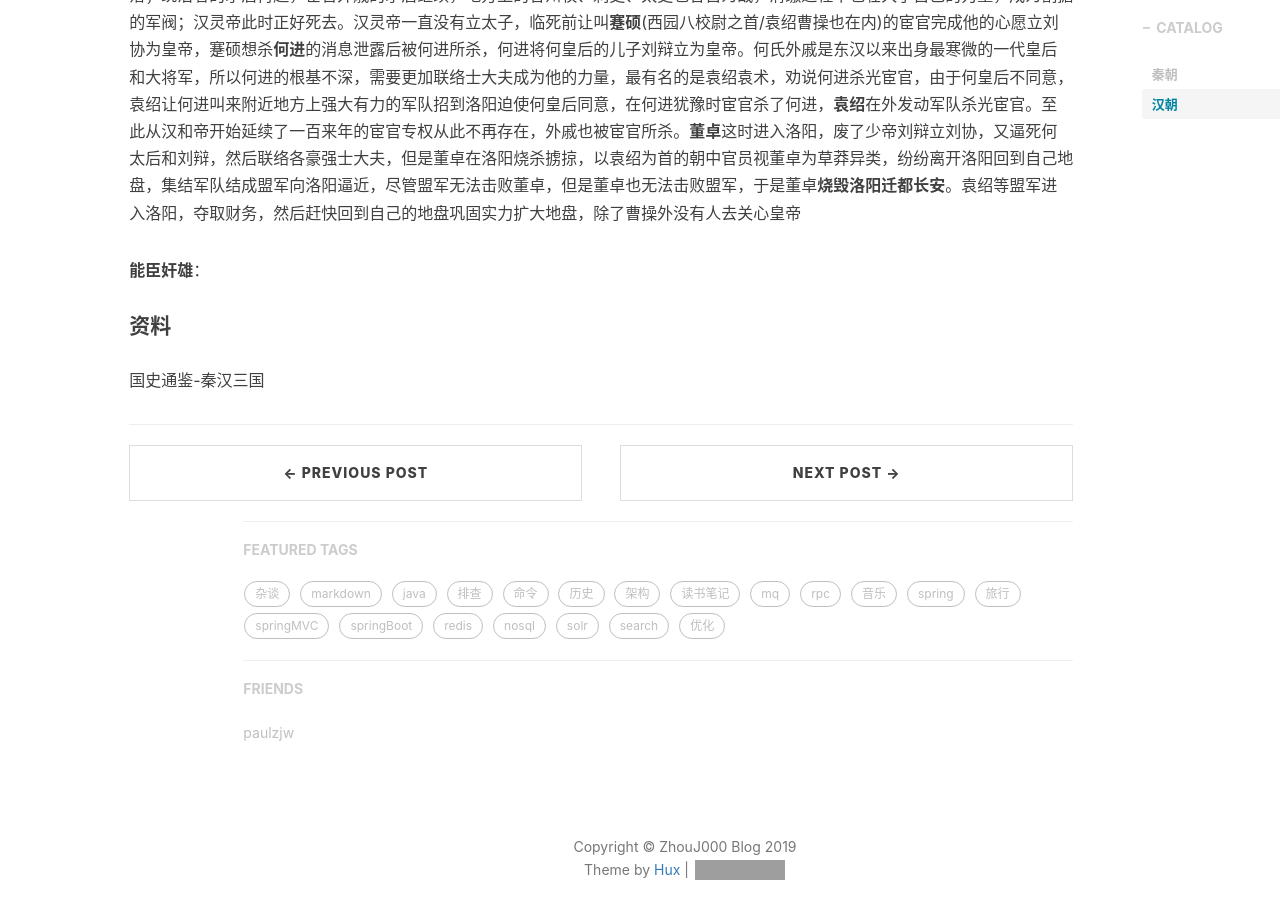
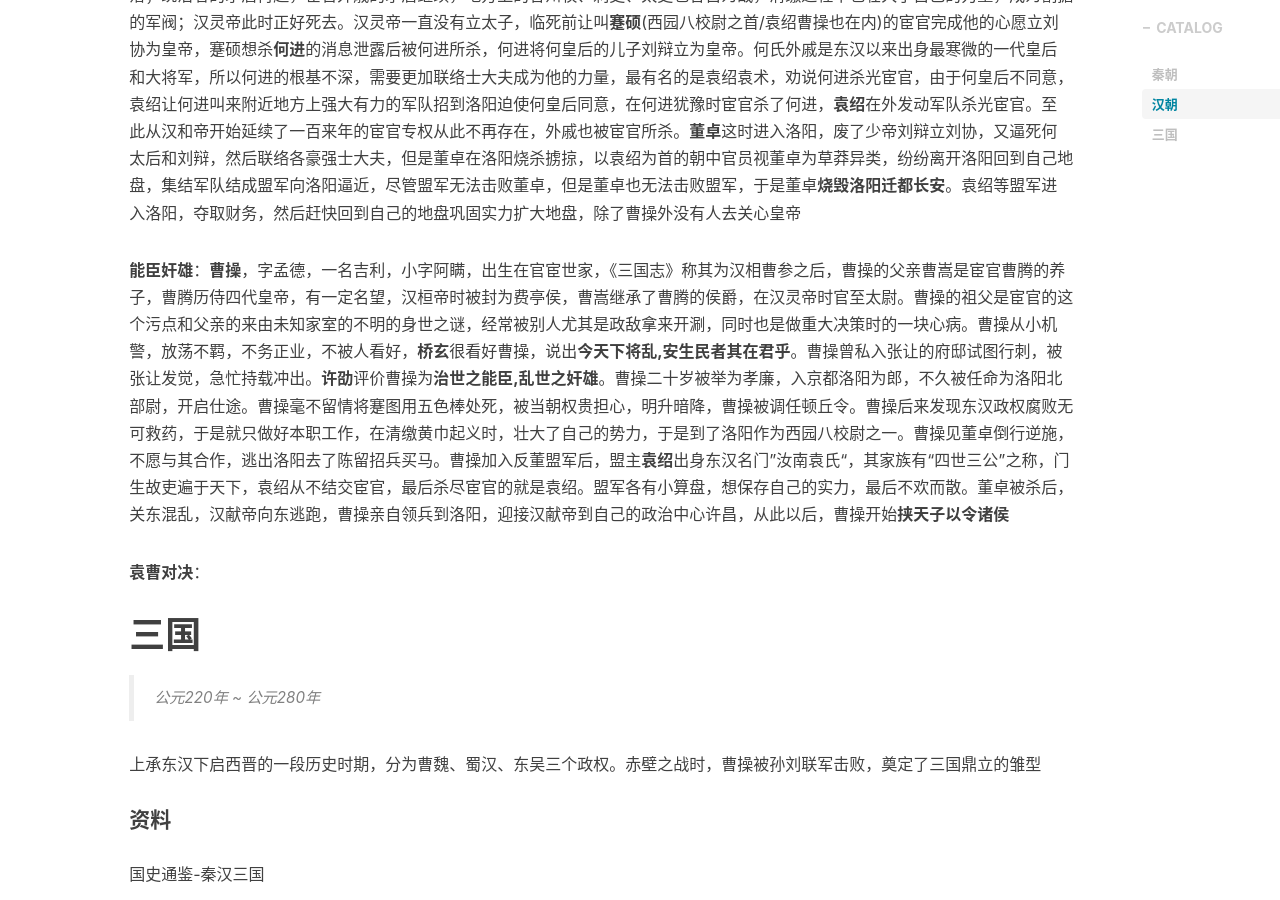
Before and after one commit to zhouj000/zhouj000.github.io, a Jekyll site: the page built from _posts/2018/2018-10-27-about-huaxia-history2.markdown, in a window 1280 px wide and 900 px high, scrolled down 5691 px. Built offline with Jekyll 4.4.1, drawn with Linux system fonts in a browser that asks for light colours; nearby versions of some CDN libraries; comment, search, counter and statistics services are not loaded; grey boxes are pictures that could not be loaded.

Commit message:
new blog

```diff
--- a/_posts/2000-01-01-sticky.markdown
+++ b/_posts/2000-01-01-sticky.markdown
@@ -45,6 +45,7 @@ catalog: true
 [Java性能优化01-程序优化](https://zhouj000.github.io/2019/01/06/java-optimize-01/)
 [Java性能优化02-并行优化](https://zhouj000.github.io/2019/01/08/java-optimize-02/)
 [Java性能优化03-JVM调优](https://zhouj000.github.io/2019/01/10/java-optimize-03/)
+[Java性能优化04-调优工具](https://zhouj000.github.io/2019/01/11/java-optimize-04/)
 
 ### >> 线上问题分析
 
--- a/_posts/2018/2018-10-27-about-huaxia-history2.markdown
+++ b/_posts/2018/2018-10-27-about-huaxia-history2.markdown
@@ -67,7 +67,9 @@ PS、从汉武帝开始罢黜百家，独尊儒术(**董仲舒天人三策**)，
 
 **凄惨谢幕**：**宫崇**，太平清领书(干吉或称于吉所得)，向朝廷进献。此书一方面是阴阳五行家的图论，另一部分是道家的语录。朝廷接受下来后禁止在社会流行。书的一部分内容以太平经的名义继续在社会流行。**张角**，大贤良师，与弟子和教众形成一种松散的社会组织，张角就是他们的精神领袖。张角的太平道越来越大，共设三十六方，由于当时社会腐败，政治黑暗，民不聊生，所以张角就顺势而起，提出了**"苍天已死，黄天当立，岁在甲子，天下大吉"**的口号，自称“天公将军”，事情败露后提前起兵，发动了**黄巾起义**(程胜吴广、绿林赤眉后第3次)。统治者这时候会清理一下民众闹事的原因，最后矛头指向十常侍，**汉灵帝**需要依靠十常侍，在敲打后反过来问责文官，最后宦官、外戚、士大夫为了共同的利益携起手来镇压黄巾起义。由于黄巾军的主体是农民，组织不够严密，在政策和策略上普遍掌握不够好。他们除了攻打官府外，还普遍攻打豪强、士家及各种有钱人家。于是豪强、士家都迅速站出来，配合官府义军。起义约十个月后，黄巾军主力败于官府、豪强的联合，不久张角也在这期间病死。社会矛盾无法平息，而且长期的自然灾害使民众没有着落；统治者的矛盾再起，宦官外戚的矛盾继续，地方上的各州牧、刺史、太史也各自为战，清缴过程中也壮大了自己的力量，成为割据的军阀；汉灵帝此时正好死去。汉灵帝一直没有立太子，临死前让叫**蹇硕**(西园八校尉之首/袁绍曹操也在内)的宦官完成他的心愿立刘协为皇帝，蹇硕想杀**何进**的消息泄露后被何进所杀，何进将何皇后的儿子刘辩立为皇帝。何氏外戚是东汉以来出身最寒微的一代皇后和大将军，所以何进的根基不深，需要更加联络士大夫成为他的力量，最有名的是袁绍袁术，劝说何进杀光宦官，由于何皇后不同意，袁绍让何进叫来附近地方上强大有力的军队招到洛阳迫使何皇后同意，在何进犹豫时宦官杀了何进，**袁绍**在外发动军队杀光宦官。至此从汉和帝开始延续了一百来年的宦官专权从此不再存在，外戚也被宦官所杀。**董卓**这时进入洛阳，废了少帝刘辩立刘协，又逼死何太后和刘辩，然后联络各豪强士大夫，但是董卓在洛阳烧杀掳掠，以袁绍为首的朝中官员视董卓为草莽异类，纷纷离开洛阳回到自己地盘，集结军队结成盟军向洛阳逼近，尽管盟军无法击败董卓，但是董卓也无法击败盟军，于是董卓**烧毁洛阳迁都长安**。袁绍等盟军进入洛阳，夺取财务，然后赶快回到自己的地盘巩固实力扩大地盘，除了曹操外没有人去关心皇帝
 
-**能臣奸雄**：
+**能臣奸雄**：**曹操**，字孟德，一名吉利，小字阿瞒，出生在官宦世家，《三国志》称其为汉相曹参之后，曹操的父亲曹嵩是宦官曹腾的养子，曹腾历侍四代皇帝，有一定名望，汉桓帝时被封为费亭侯，曹嵩继承了曹腾的侯爵，在汉灵帝时官至太尉。曹操的祖父是宦官的这个污点和父亲的来由未知家室的不明的身世之谜，经常被别人尤其是政敌拿来开涮，同时也是做重大决策时的一块心病。曹操从小机警，放荡不羁，不务正业，不被人看好，**桥玄**很看好曹操，说出**今天下将乱,安生民者其在君乎**。曹操曾私入张让的府邸试图行刺，被张让发觉，急忙持载冲出。**许劭**评价曹操为**治世之能臣,乱世之奸雄**。曹操二十岁被举为孝廉，入京都洛阳为郎，不久被任命为洛阳北部尉，开启仕途。曹操毫不留情将蹇图用五色棒处死，被当朝权贵担心，明升暗降，曹操被调任顿丘令。曹操后来发现东汉政权腐败无可救药，于是就只做好本职工作，在清缴黄巾起义时，壮大了自己的势力，于是到了洛阳作为西园八校尉之一。曹操见董卓倒行逆施，不愿与其合作，逃出洛阳去了陈留招兵买马。曹操加入反董盟军后，盟主**袁绍**出身东汉名门”汝南袁氏“，其家族有“四世三公”之称，门生故吏遍于天下，袁绍从不结交宦官，最后杀尽宦官的就是袁绍。盟军各有小算盘，想保存自己的实力，最后不欢而散。董卓被杀后，关东混乱，汉献帝向东逃跑，曹操亲自领兵到洛阳，迎接汉献帝到自己的政治中心许昌，从此以后，曹操开始**挟天子以令诸侯**
+
+**袁曹对决**：
 
 
 
@@ -78,6 +80,11 @@ PS、从汉武帝开始罢黜百家，独尊儒术(**董仲舒天人三策**)，
 
 
 
+# 三国
+
+> 公元220年 ~ 公元280年
+
+上承东汉下启西晋的一段历史时期，分为曹魏、蜀汉、东吴三个政权。赤壁之战时，曹操被孙刘联军击败，奠定了三国鼎立的雏型
 
 
 
--- a/_posts/2019/2019-01-06-java-optimize-01.markdown
+++ b/_posts/2019/2019-01-06-java-optimize-01.markdown
@@ -13,6 +13,7 @@ tags:
 [Java性能优化01-程序优化](https://zhouj000.github.io/2019/01/06/java-optimize-01/)
 [Java性能优化02-并行优化](https://zhouj000.github.io/2019/01/08/java-optimize-02/)
 [Java性能优化03-JVM调优](https://zhouj000.github.io/2019/01/10/java-optimize-03/)
+[Java性能优化04-调优工具](https://zhouj000.github.io/2019/01/11/java-optimize-04/)
 
 
 
--- a/_posts/2019/2019-01-08-java-optimize-02.markdown
+++ b/_posts/2019/2019-01-08-java-optimize-02.markdown
@@ -13,6 +13,7 @@ tags:
 [Java性能优化01-程序优化](https://zhouj000.github.io/2019/01/06/java-optimize-01/)
 [Java性能优化02-并行优化](https://zhouj000.github.io/2019/01/08/java-optimize-02/)
 [Java性能优化03-JVM调优](https://zhouj000.github.io/2019/01/10/java-optimize-03/)
+[Java性能优化04-调优工具](https://zhouj000.github.io/2019/01/11/java-optimize-04/)
 
 
 
--- a/_posts/2019/2019-01-10-java-optimize-03.markdown
+++ b/_posts/2019/2019-01-10-java-optimize-03.markdown
@@ -13,6 +13,7 @@ tags:
 [Java性能优化01-程序优化](https://zhouj000.github.io/2019/01/06/java-optimize-01/)
 [Java性能优化02-并行优化](https://zhouj000.github.io/2019/01/08/java-optimize-02/)
 [Java性能优化03-JVM调优](https://zhouj000.github.io/2019/01/10/java-optimize-03/)
+[Java性能优化04-调优工具](https://zhouj000.github.io/2019/01/11/java-optimize-04/)
 
 
 
```
Also changed, not shown: _posts/2019/2019-01-11-java-optimize-04.markdown (added, +106 -0 lines), img/in-post/2019/01/jconsole.png (added), img/in-post/2019/01/jprofile.png (added), img/in-post/2019/01/visualvm.png (added).
